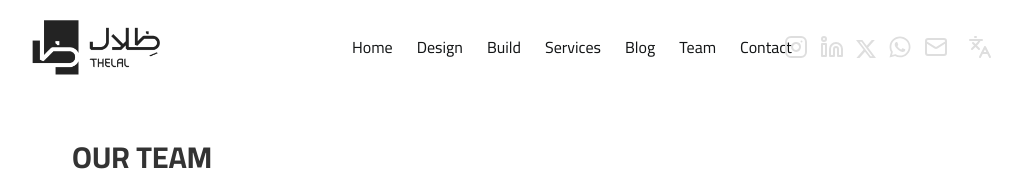
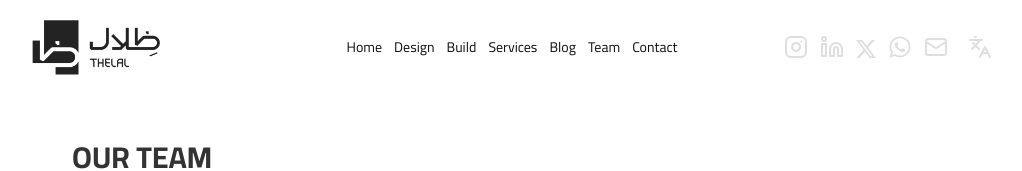
Before and after one commit to Eissakarash/thelal-portfolio, a Next.js app: page /en/team in a window 1280 px wide. Shown: the top 171 px of the page, without its empty margins (128-1150 px from the left). Built offline with nearby package versions, Linux system fonts and the light colour scheme.

Commit message:
Update header.tsx

```diff
--- a/layout/header.tsx
+++ b/layout/header.tsx
@@ -24,7 +24,7 @@ async function Header({ lang }: { lang: "ar" | "en" }) {
           <Image src={Logo} alt="logo" className="w-32 object-contain" />
         </Link>
 
-        <ul className="flex gap-6 max-md:order-3 group text-natural-dark cursor-pointer hover:text-natural-dark/20 duration-200">
+        <ul className="flex justify-center gap-3 text-sm max-md:order-3 group text-natural-dark cursor-pointer hover:text-natural-dark/20 duration-200">
           <li className="hover:text-opacity-100 hover:text-natural-dark text-nowrap">
             <Link href="/">{t("home")}</Link>
           </li>
@@ -51,7 +51,7 @@ async function Header({ lang }: { lang: "ar" | "en" }) {
           </li>
         </ul>
 
-        <div className="flex gap-3 text-natural group cursor-pointer hover:text-opacity-50 duration-200 ms-auto">
+        <div className="flex shrink-0 gap-3 text-natural group cursor-pointer hover:text-opacity-50 duration-200 ms-auto">
           <a
             target="_blank"
             href={values?.instagram}
```
